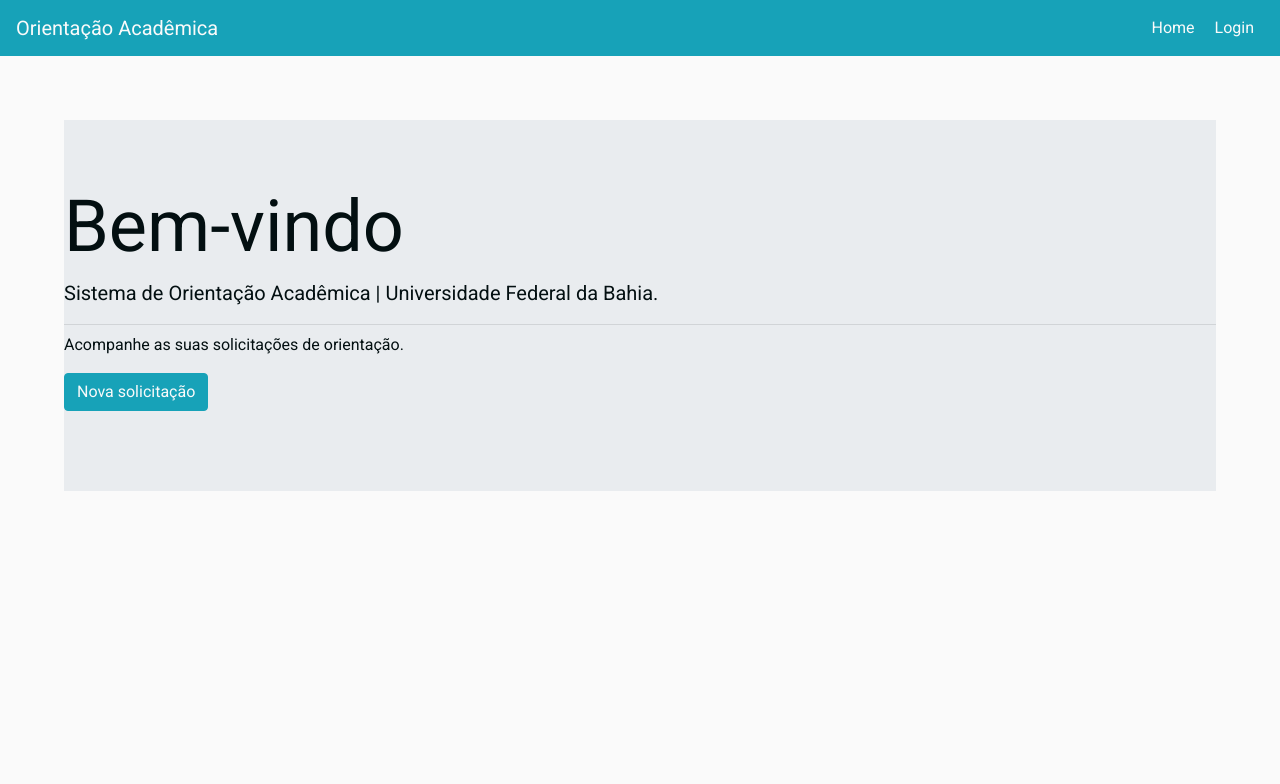
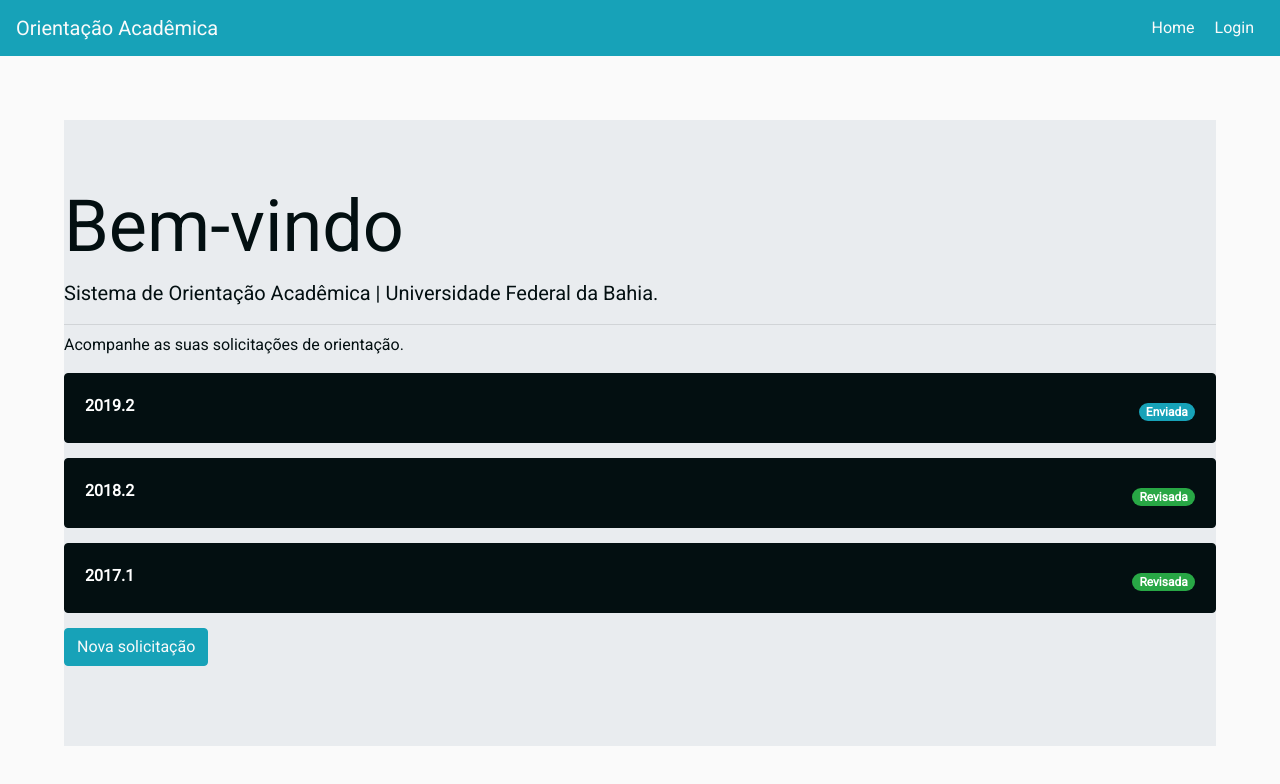
Before and after one commit to caiovinisl/orientacao-academica, a React (Create React App) app: page /aluno in a window 1280 px wide. Shown: the top 784 px of the page. Built offline with nearby package versions, Linux system fonts and the light colour scheme.

Commit message:
atualizado rota de alunos

```diff
--- a/src/components/Aluno/index.js
+++ b/src/components/Aluno/index.js
@@ -1,11 +1,11 @@
 import React from 'react';
 import {
     Button,
-    Form,
-    FormGroup,
-    Label,
-    Input,
-    Jumbotron
+    Jumbotron,
+    Card,
+    CardTitle,
+    CardBody,
+    Badge
 } from 'reactstrap';
 import {
   Link
@@ -18,6 +18,30 @@ const Aluno = () => (
         <p className="lead">Sistema de Orientação Acadêmica | Universidade Federal da Bahia.</p>
         <hr className="my-2" />
         <p>Acompanhe as suas solicitações de orientação.</p>
+        <Card className="solicitacao" body inverse style={{ backgroundColor: '#030F11', borderColor: '#030F11', height:'70px' }}>
+          <div className="solicitacaoItems">
+              <CardTitle className="solicitacaoTitle"><b>2019.2</b></CardTitle>
+              <Badge href="#" color="info" pill>Enviada</Badge>
+          </div>
+          <CardBody className="simpleCard">
+          </CardBody>
+        </Card>
+        <Card className="solicitacao" body inverse style={{ backgroundColor: '#030F11', borderColor: '#030F11', height:'70px' }}>
+          <div className="solicitacaoItems">
+              <CardTitle className="solicitacaoTitle"><b>2018.2</b></CardTitle>
+              <Badge href="#" color="success" pill>Revisada</Badge>
+          </div>
+          <CardBody className="simpleCard">
+          </CardBody>
+        </Card>
+        <Card className="solicitacao" body inverse style={{ backgroundColor: '#030F11', borderColor: '#030F11', height:'70px' }}>
+          <div className="solicitacaoItems">
+              <CardTitle className="solicitacaoTitle"><b>2017.1</b></CardTitle>
+              <Badge href="#" color="success" pill>Revisada</Badge>
+          </div>
+          <CardBody className="simpleCard">
+          </CardBody>
+        </Card>
         <p className="lead">
           <Button color="info"><Link to="/solicitacao">Nova solicitação</Link></Button>
         </p>
--- a/src/components/Aluno/solicitacao.js
+++ b/src/components/Aluno/solicitacao.js
@@ -6,6 +6,9 @@ import {
     Label,
     Input,
 } from 'reactstrap';
+import {
+    Link
+} from "react-router-dom";
 
 const Solicitacao = () => (
     <div className="App">
@@ -54,7 +57,8 @@ const Solicitacao = () => (
           <Label for="comentarios">Comentário</Label>
           <Input type="textarea" name="text" id="exampleText" />
         </FormGroup>
-        <Button color="info">Enviar</Button>
+        <Button color="info">Enviar</Button>{' '}
+        <Button color="secondary"><Link to="/aluno">Cancelar</Link></Button>
       </Form>
   </div>
 )
```
